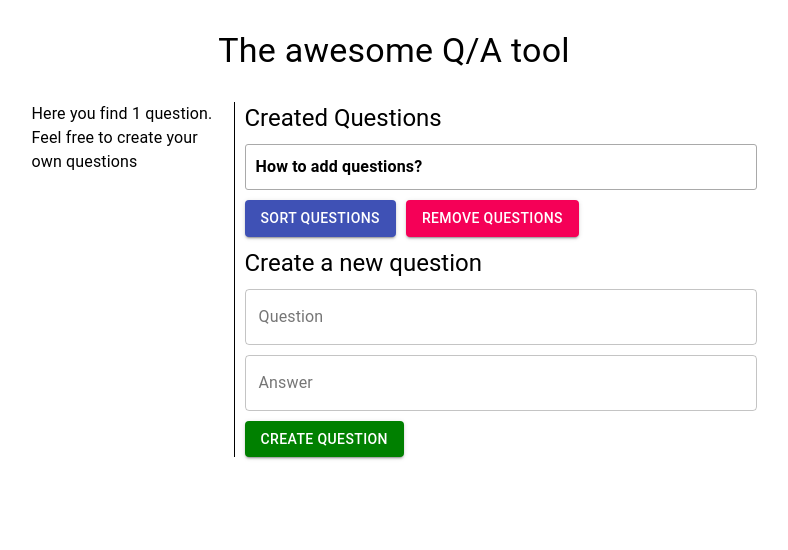
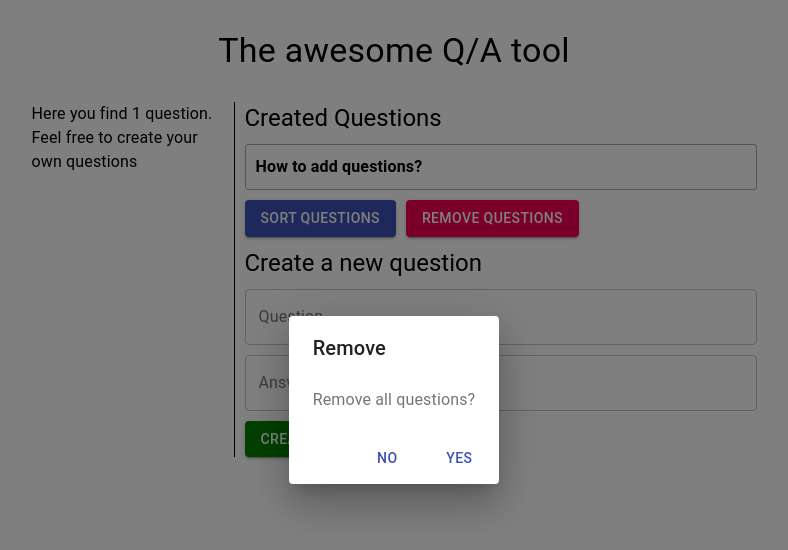
Before and after one commit to marcowilliam/qa-tool, a React (Create React App) app: page / in a window 1280 px wide. Both pictures are taken after a click on the button "REMOVE QUESTIONS". Shown: the top 550 px of the page, without its empty margins (246-1034 px from the left). Built offline with nearby package versions, Linux system fonts and the light colour scheme.

Commit message:
Remove all questions when clicking on button

```diff
--- a/src/components/QuestionsList.jsx
+++ b/src/components/questions/QuestionsList.jsx
@@ -3,12 +3,15 @@ import { makeStyles } from '@material-ui/core/styles';
 import Button from '@material-ui/core/Button';
 import Typography from '@material-ui/core/Typography';
 import Collapse from '@material-ui/core/Collapse';
+import SnackbarContent from '@material-ui/core/SnackbarContent';
+import AlertDialog from '../shared/AlertDialog';
 
-export default function QuestionsList({ questions }) {
+export default function QuestionsList({ questions, setQuestions }) {
     const classes = useStyles();
     const [showAnswer, setShowAnswer] = useState({});
     const [isSortingAsc, setIsSortingAsc] = useState(undefined);
     const [questionsList, setQuestionsList] = useState(questions);
+    const [openAlertDialog, setOpenAlertDialog] = useState(false);
     const sortedQuestions = useMemo(() => [...questions].sort(({ question }, { question: previewQuestion }) => {
         return question < previewQuestion ? -1 : 1;
     }), [questions]);
@@ -37,22 +40,43 @@ export default function QuestionsList({ questions }) {
         }
     }
 
-    return (
-        <>
-            <Typography variant='h5'> Created Questions </Typography>
-            {questionsList.map(({ id, question, answer }) => (
+    const handleAlertDialogConfirm = () => {
+        setQuestions([]);
+        setOpenAlertDialog(false);
+    }
+
+    const QuestionsListMap = () => {
+        if (questionsList.length === 0) {
+            return (
+                <SnackbarContent className={classes.snackbar} message="No questions yet :-(" />
+            )
+        } else {
+            return questionsList.map(({ id, question, answer }) => (
                 <div key={id} className={classes.questionsRow} onClick={handleQuestionClick(id)}>
                     <Typography className={classes.questionText}> {question} </Typography>
                     <Collapse in={showAnswer[id]}>
                         <Typography className={classes.answerText}> {answer} </Typography>
                     </Collapse>
                 </div>
-            ))}
+            ));
+        }
+    }
 
+    return (
+        <>
+            <Typography variant='h5'> Created Questions </Typography>
+            <QuestionsListMap />
+            <AlertDialog
+                open={openAlertDialog}
+                title={'Remove'}
+                description={'Remove all questions?'}
+                handleConfirm={handleAlertDialogConfirm}
+                setOpen={setOpenAlertDialog}
+            />
             <Button variant="contained" color="primary" className={classes.button} onClick={sortQuestions}>
                 Sort Questions
             </Button>
-            <Button variant="contained" color="secondary" className={classes.button}>
+            <Button variant="contained" color="secondary" className={classes.button} onClick={() => setOpenAlertDialog(true)}>
                 Remove Questions
             </Button>
         </>
@@ -74,4 +98,9 @@ const useStyles = makeStyles({
     questionText: {
         fontWeight: 'bold'
     },
+    snackbar: {
+        marginTop: 10,
+        background: '#e50000',
+        color: 'white',
+    },
 });
--- /dev/null
+++ b/src/components/shared/AlertDialog.jsx
@@ -0,0 +1,42 @@
+import React from 'react';
+import Button from '@material-ui/core/Button';
+import Dialog from '@material-ui/core/Dialog';
+import DialogActions from '@material-ui/core/DialogActions';
+import DialogContent from '@material-ui/core/DialogContent';
+import DialogContentText from '@material-ui/core/DialogContentText';
+import DialogTitle from '@material-ui/core/DialogTitle';
+
+const AlertDialog = ({ open, title, description, setOpen, handleConfirm }) => {
+
+    const handleClose = () => {
+        setOpen(false);
+    };
+
+    return (
+        <>
+            <Dialog
+                open={open}
+                onClose={handleClose}
+                aria-labelledby="alert-dialog-title"
+                aria-describedby="alert-dialog-description"
+            >
+                <DialogTitle id="alert-dialog-title">{title}</DialogTitle>
+                <DialogContent>
+                    <DialogContentText id="alert-dialog-description">
+                        { description }
+                    </DialogContentText>
+                </DialogContent>
+                <DialogActions>
+                    <Button onClick={handleClose} color="primary">
+                        No
+                    </Button>
+                    <Button onClick={handleConfirm} color="primary" autoFocus>
+                        Yes
+                    </Button>
+                </DialogActions>
+            </Dialog>
+        </>
+    );
+}
+
+export default AlertDialog;
--- a/src/containers/Home.jsx
+++ b/src/containers/Home.jsx
@@ -1,13 +1,13 @@
 import React from 'react';
 import { connect } from 'react-redux';
-import { createQuestion } from '../store/actions/questions';
+import { createQuestion, setQuestions } from '../store/actions/questions';
 import { makeStyles } from '@material-ui/core/styles';
-import QuestionsList from '../components/QuestionsList'
-import QuestionsForm from '../components/QuestionsForm'
-import QuestionsCounter from '../components/QuestionsCounter'
+import QuestionsList from '../components/questions/QuestionsList'
+import QuestionsForm from '../components/questions/QuestionsForm'
+import QuestionsCounter from '../components/questions/QuestionsCounter'
 import Typography from '@material-ui/core/Typography';
 
-const Home = ({ questions, createQuestion }) => {
+const Home = ({ questions, createQuestion, setQuestions }) => {
     const classes = useStyles();
 
     return (
@@ -20,7 +20,7 @@ const Home = ({ questions, createQuestion }) => {
                     <QuestionsCounter questionsLength={questions.length} />
                 </div>
                 <div className={classes.questionsListContainer}>
-                    <QuestionsList questions={questions} />
+                    <QuestionsList questions={questions} setQuestions={setQuestions} />
                     <div className={classes.separator}>
                         <QuestionsForm createQuestion={createQuestion} />
                     </div>
@@ -62,7 +62,8 @@ const mapStateToProps = (state) => ({
 
 const mapDispatchToProps = (dispatch) => {
     return {
-        createQuestion: (question) => dispatch(createQuestion(question))
+        createQuestion: (question) => dispatch(createQuestion(question)),
+        setQuestions: (questions) => dispatch(setQuestions(questions)),
     };
 }
 
--- a/src/store/actions/questions.js
+++ b/src/store/actions/questions.js
@@ -1,6 +1,12 @@
 export const CREATE_QUESTION = 'CREATE_QUESTION';
+export const SET_QUESTIONS = 'SET_QUESTIONS';
 
 export const createQuestion = (question) => ({
     type: CREATE_QUESTION,
     payload: question
 });
+
+export const setQuestions = (questions) => ({
+    type: SET_QUESTIONS,
+    payload: questions
+});
--- a/src/store/reducers/questions.js
+++ b/src/store/reducers/questions.js
@@ -1,8 +1,7 @@
 import shortid from 'shortid';
-import { CREATE_QUESTION } from '../actions/questions';
+import { CREATE_QUESTION, SET_QUESTIONS } from '../actions/questions';
 
 const initialState = {
-    loading: false,
     data: [{
         id: shortid.generate(),
         question: 'How to add questions?',
@@ -14,13 +13,13 @@ const reducer = (state = initialState, action) => {
     switch (action.type) {
         case CREATE_QUESTION:
             return {
-                ...state,
                 data: [
                     ...state.data,
                     action.payload
                 ]
             };
-
+        case SET_QUESTIONS:
+            return { data: action.payload };
         default:
             return state;
     }
```
Also changed, not shown: src/components/questions/QuestionsCounter.jsx (renamed from src/components/QuestionsCounter.jsx), src/components/questions/QuestionsForm.jsx (renamed from src/components/QuestionsForm.jsx).
